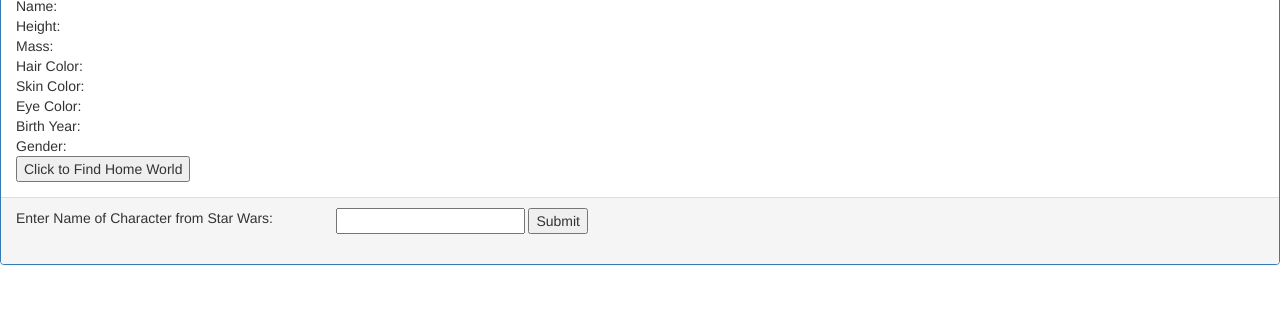
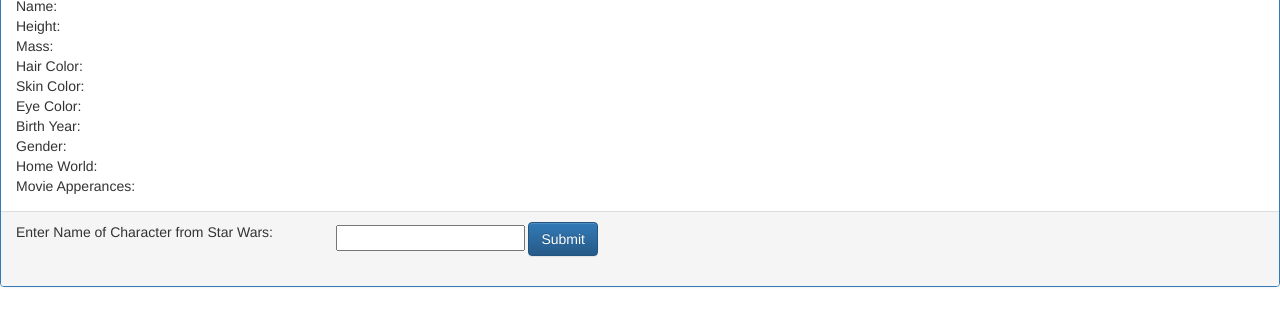
Before and after one commit to Huailun/SWAPI-APP, a plain HTML site: page index.html in a window 1280 px wide. Shown: the part 75-400 px from the top of the page. Drawn offline with nearby package versions, Linux system fonts and the light colour scheme.

Commit message:
Update index.html

```diff
--- a/index.html
+++ b/index.html
@@ -13,7 +13,7 @@
         <link rel="stylesheet" href="./style.css">
     </head>
     <body>
-        <div class='panel panel-primary'>
+        <div class='panel panel-primary' id="star">
             <div class='panel-heading'>Character Info of Star Wars</div>
                 <div class='panel-body'>
                     <div class='row'>
@@ -51,8 +51,12 @@
                                 <div class='col-md-6' id='gender'></div>
                             </div>
                             <div class='row'>
-                                <div class='col-md-6'><button id="button">Click to Find Home World</button></div>
-                                <div class='col-md-3' id='home'></div>
+                                <div class='col-md-3'>Home World:</div>
+                                <div class='col-md-6' id='home'></div>
+                            </div>
+                            <div class='row'>
+                                <div class='col-md-3'>Movie Apperances:</div>
+                                <div class='col-md-6' id='movieList'></div>
                             </div>
                         </div>
                         <div class='col-md-6'>
@@ -65,19 +69,27 @@
                                 <div class='col-md-3'>Enter Name of Character from Star Wars:</div>
                                 <div class='col-md-6'>
                                     <input type='text' id='input' />
-                                    <input type="button" id="submit" value="Submit"/>
+                                    <input type="button" id="submit" class="btn btn-primary" value="Submit"/>
                                 </div>
                                 <div class='col-md-6 col-md-offset-3' style="visibility: hidden" id="list-names">Cannot find names? <a href="https://www.ranker.com/crowdranked-list/the-best-characters-in-the-star-wars-universe" target="_blank">Click here</a></div>
                         </div>
                 </div>
         </div>
-
         <script src="https://cdnjs.cloudflare.com/ajax/libs/axios/0.18.0/axios.min.js"></script>
         <!-- jQuery library -->
         <script src="https://ajax.googleapis.com/ajax/libs/jquery/3.3.1/jquery.min.js"></script>
+        <script src="app.js" charset="UTF-8"></script>
+
         <!-- Latest compiled JavaScript -->
         <script src="https://maxcdn.bootstrapcdn.com/bootstrap/3.3.7/js/bootstrap.min.js"></script>
-        <script src="app.js" charset="UTF-8">
-        </script>
+
+        <!--div id="docBod">
+        </div>
+        <div class="container text-center">
+          <p>
+            <button id="prev" class="btn btn-warning btn-sml" role="button">« Previous</button>
+            <button id="next" class="btn btn-warning btn-sml" role="button">Continue »</button>
+          </p>
+        </div>-->
     </body>
 </html>
```
